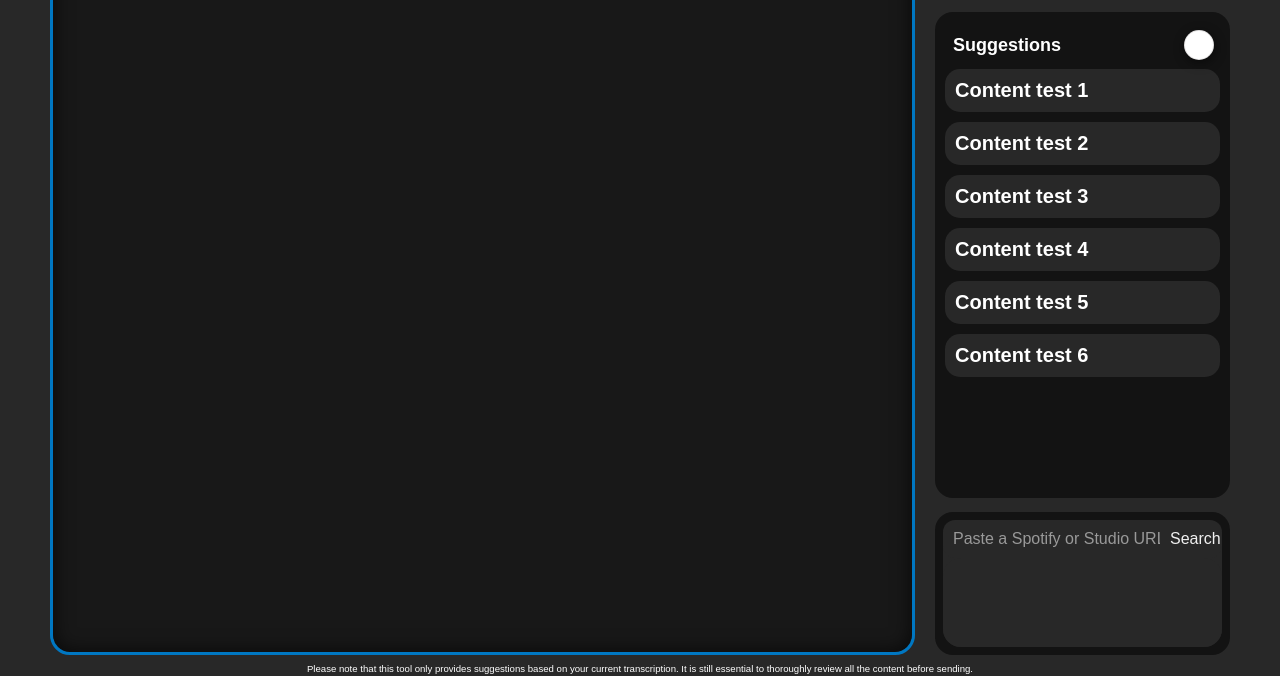
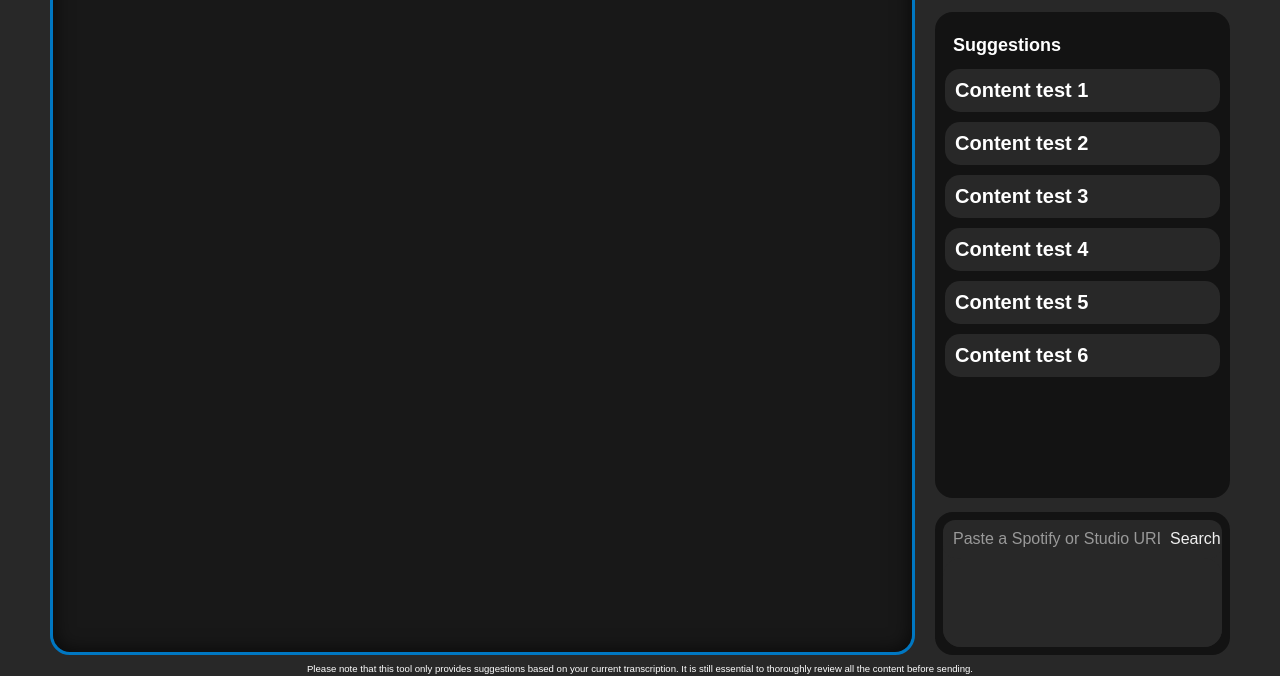
Before and after one commit to mwndl/songstats_encoded, a plain HTML site: page public/lyricsformatter.html in a window 1280 px wide. Shown: the part 124-800 px from the top of the page. Drawn offline with Linux system fonts and the light colour scheme.

Commit message:
Update lyricsformatter.html

```diff
--- a/public/lyricsformatter.html
+++ b/public/lyricsformatter.html
@@ -54,7 +54,7 @@
                             <div class="improvements_box_text">
                                 <p>Suggestions</p>
                             </div>
-                            <div class="improvements_box_refresh">
+                            <div class="improvements_box_refresh" style="display:none">
                                 <button class="refresh_button" id="refresh_button" style="" title="Refresh suggestions">
                                     <div class="refresh_symbol"></div>
                                 </button>
```
